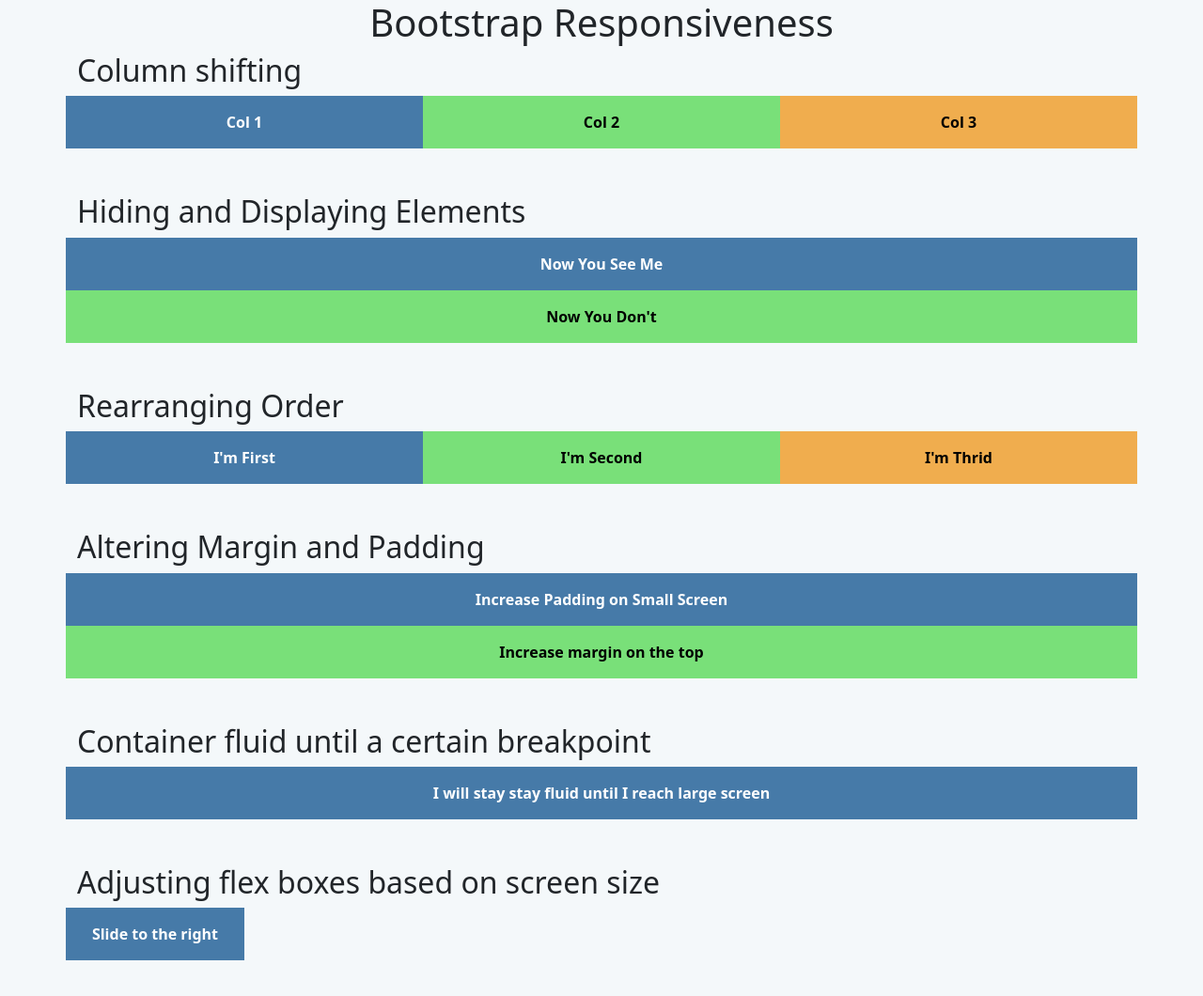
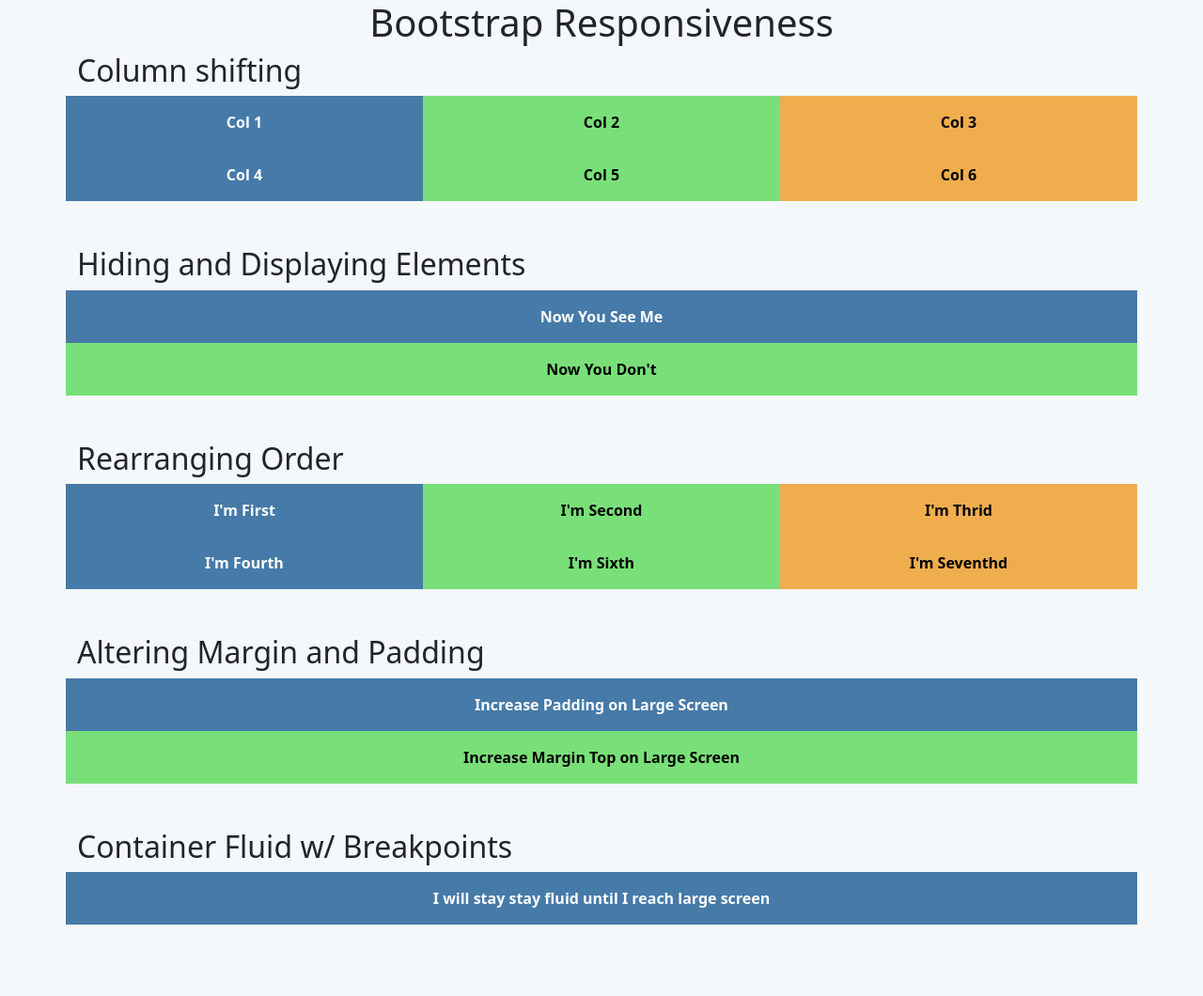
Before and after one commit to Matthew-J-Mendoza/Bootstrap_Responsiveness, a plain HTML site: page index.html in a window 1280 px wide. Shown: the whole page at 94% size. After the commit the page ends 1032 px from the top, so only its background shows below. Drawn offline with nearby package versions, Linux system fonts and the light colour scheme.

Commit message:
WorkSheet

```diff
--- a/index.html
+++ b/index.html
@@ -29,6 +29,9 @@
             <div class="col-4 column1">Col 1</div>
             <div class="col-4 column2">Col 2</div>
             <div class="col-4 column3">Col 3</div>
+            <div class="col-4 column1">Col 4</div>
+            <div class="col-4 column2">Col 5</div>
+            <div class="col-4 column3">Col 6</div>
         </div>
 
 <!------------------------------------------------------------------>
@@ -49,6 +52,9 @@
             <div class="col-4 column1">I'm First</div>
             <div class="col-4 column2">I'm Second</div>
             <div class="col-4 column3">I'm Thrid</div>
+            <div class="col-4 column1">I'm Fourth</div>
+            <div class="col-4 column2">I'm Sixth</div>
+            <div class="col-4 column3">I'm Seventhd</div>
         </div>
 <!------------------------------------------------------------------>
 
@@ -58,10 +64,10 @@
                 <h2>Altering Margin and Padding</h2>
             </div>
             <div class="col-12 column1">
-                Increase Padding on Small Screen
+                Increase Padding on Large Screen
             </div>
             <div class="col-12 column2">
-                Increase margin on the top
+                Increase Margin Top on Large Screen
             </div>
         </div>
     </div>
@@ -71,27 +77,14 @@
     <div class="container my-5">
         <div class="row">
             <div class="col-12">
-                <h2>Container fluid until a certain breakpoint</h2>
+                <h2>Container Fluid w/ Breakpoints</h2>
             </div>
             <div class="col-12 column1">
                 I will stay stay fluid until I reach large screen
             </div>
         </div>
     </div>
-<!------------------------------------------------------------------>
 
-    <div class="container my-5">
-        <div class="row">
-            <div class="col-12">
-                <h2> Adjusting flex boxes based on screen size</h2>
-            </div>
-        </div>
-        <div class="row">
-            <div class="col-2 column1">
-                Slide to the right
-            </div>
-        </div>
-    </div>
 
 
 
```
